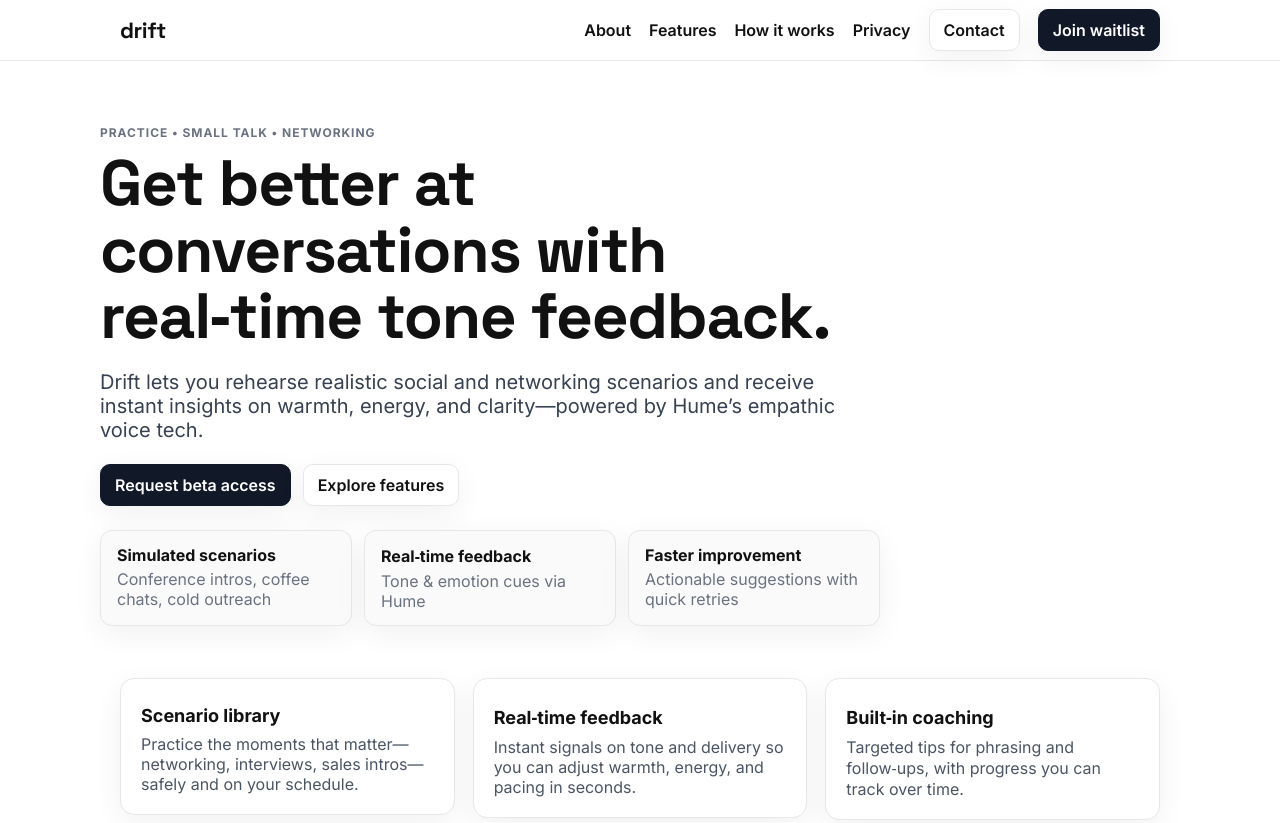
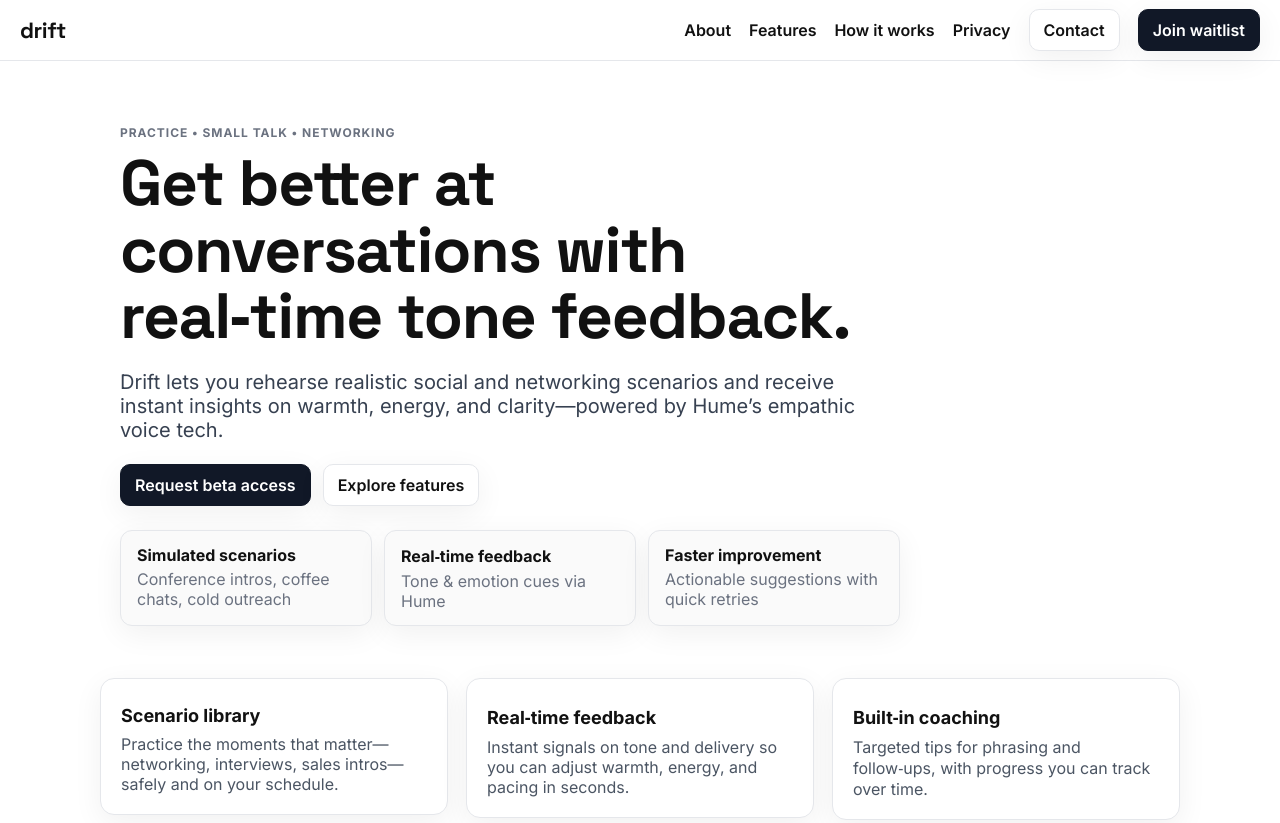
Before and after one commit to awetterau/drift-site, a plain HTML site: page index.html in a window 1280 px wide. Shown: the top 823 px of the page. Drawn offline with Linux system fonts and the light colour scheme.

Commit message:
Update index.html

```diff
--- a/index.html
+++ b/index.html
@@ -39,10 +39,10 @@
     a { color: var(--accent-2); text-decoration: none; }
     a:hover { text-decoration: underline; }
 
-    .container { max-width: var(--maxw); margin: 0 auto; padding: 0 20px; }
+    .container { max-width: var(--maxw); margin: 0 auto; padding: 0 0; }
 
     .nav { position: sticky; top: 0; background: rgba(255,255,255,.85); backdrop-filter: saturate(180%) blur(8px); border-bottom: 1px solid var(--line); }
-    .nav-inner { display: flex; align-items: center; justify-content: space-between; gap: 16px; height: 60px; }
+    .nav-inner { display: flex; align-items: center; justify-content: space-between; gap: 16px; height: 60px; padding: 0 20px; }
     .brand { font-family: 'Space Grotesk', Inter, system-ui; font-weight: 800; letter-spacing: -0.02em; font-size: 22px; color: var(--text); text-decoration: none; }
     .right { display: flex; align-items: center; gap: 18px; }
     .nav-links { display: flex; gap: 18px; align-items: center; }
@@ -52,8 +52,8 @@
     .btn.solid { background: var(--accent); color: #fff; border-color: var(--accent); }
     .btn.outline { background: #fff; color: var(--text); }
 
-    .hero { padding: 64px 0 26px; text-align: left; }
-    .hero-inner { max-width: var(--hero-max); }
+    .hero { padding: 64px 20px 26px; text-align: left; }
+    .hero-inner { max-width: var(--hero-max); margin-left:0; }
     .eyebrow { color: var(--muted); font-weight: 700; letter-spacing: .08em; text-transform: uppercase; font-size: 12px; }
     .title { font-family: 'Space Grotesk', Inter, system-ui; font-weight: 800; letter-spacing: -0.02em; font-size: clamp(38px, 7vw, 64px); line-height: 1.04; margin: 10px 0 12px; }
     .subtitle { color: #374151; font-size: clamp(16px, 2.2vw, 20px); max-width: 60ch; }
@@ -65,7 +65,7 @@
     .info strong { display: block; margin-bottom: 4px; }
     .muted { color: var(--muted); }
 
-    section { padding: 26px 0; }
+    section { padding: 26px 20px; }
     .grid-3 { display: grid; grid-template-columns: repeat(3, 1fr); gap: 18px; align-items:start; text-align:left; }
     .grid-2 { display: grid; grid-template-columns: 1fr 1fr; gap: 18px; align-items:start; text-align:left; }
     @media (max-width: 900px) { .grid-3, .grid-2 { grid-template-columns: 1fr; } }
@@ -78,13 +78,13 @@
     .cta-bar { display: flex; align-items: center; justify-content: space-between; gap: 12px; flex-wrap: wrap; padding: 18px; border: 1px solid var(--line); border-radius: 12px; background: #fafafa; text-align:left; }
 
     footer { margin-top: 60px; border-top: 1px solid var(--line); }
-    .foot-inner { padding: 22px 0; display: flex; align-items: center; justify-content: space-between; gap: 12px; color: var(--muted); }
+    .foot-inner { padding: 22px 20px; display: flex; align-items: center; justify-content: space-between; gap: 12px; color: var(--muted); }
     .links { display: inline-flex; gap: 16px; }
   </style>
 </head>
 <body>
   <div class="nav">
-    <div class="container nav-inner">
+    <div class="nav-inner">
       <a class="brand" href="#">drift</a>
       <div class="right">
         <div class="nav-links">
@@ -181,6 +181,8 @@
     <div class="container foot-inner">
       <span>© <span id="year"></span> Drift</span>
       <div class="links">
+        <a href="#" onclick="alert('Add your privacy policy URL'); return false;">Privacy</a>
+        <a href="#" onclick="alert('Add your terms URL'); return false;">Terms</a>
         <a href="mailto:august1742@gmail.com">Contact</a>
       </div>
     </div>
```
